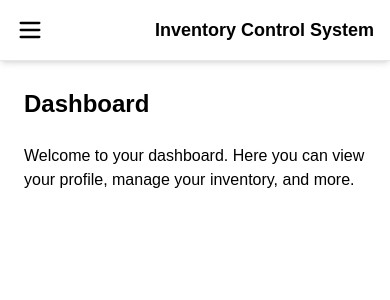
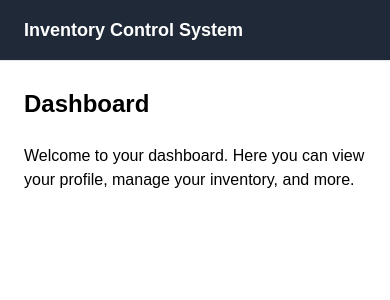
Before and after one commit to mubashar-mizA/inventory-control-next, a Next.js app: page /pages/dashboard in a window 390 px wide. Shown: the top 300 px of the page. Built offline with nearby package versions, Linux system fonts and the light colour scheme.

Commit message:
updating app/components/DashboardTopNav.jsx

```diff
--- a/app/components/DashboardTopNav.jsx
+++ b/app/components/DashboardTopNav.jsx
@@ -3,14 +3,8 @@ import { Menu } from "lucide-react";
 
 const DashboardTopNav = ({ toggleSidebar }) => {
   return (
-    <div className="flex items-center justify-between p-4 border-b">
+    <div className="flex items-center justify-between border-b bg-gray-800 text-white py-4 fixed top-0 w-full z-50 px-6">
       {/* Menu button - visible only on small screens */}
-      <button
-        onClick={toggleSidebar}
-        className="md:hidden text-black"
-      >
-        <Menu size={28} />
-      </button>
 
       <div className="text-lg font-bold">Inventory Control System</div>
     </div>
```
